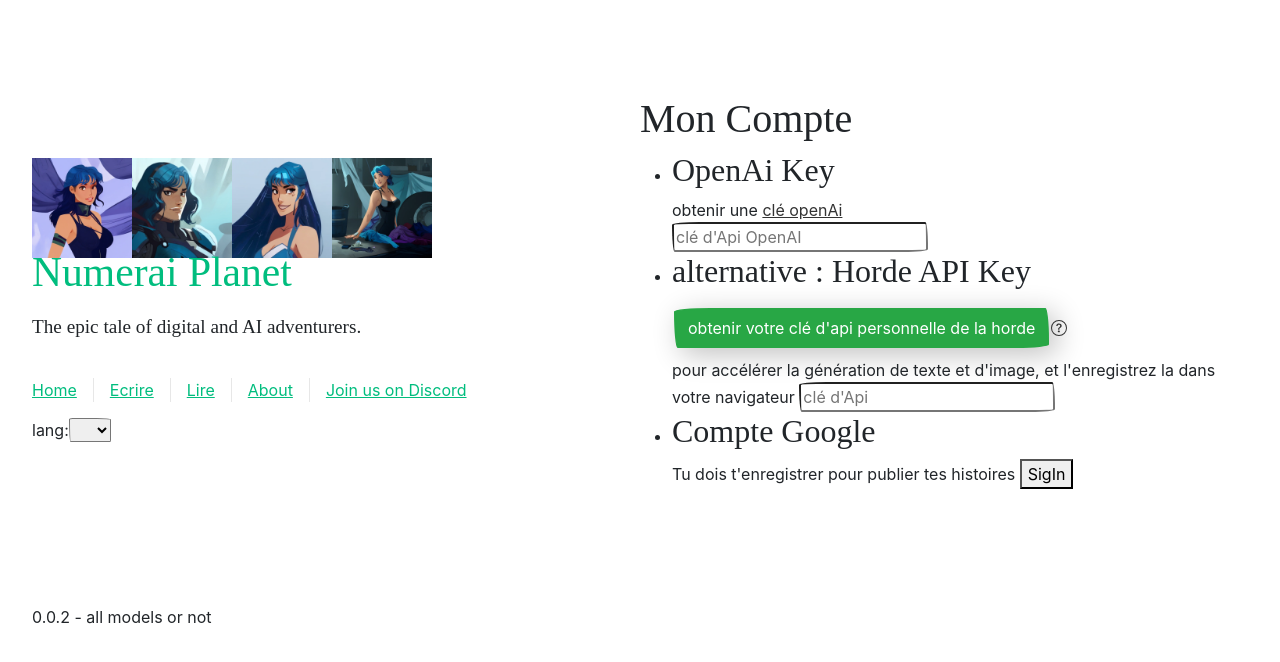
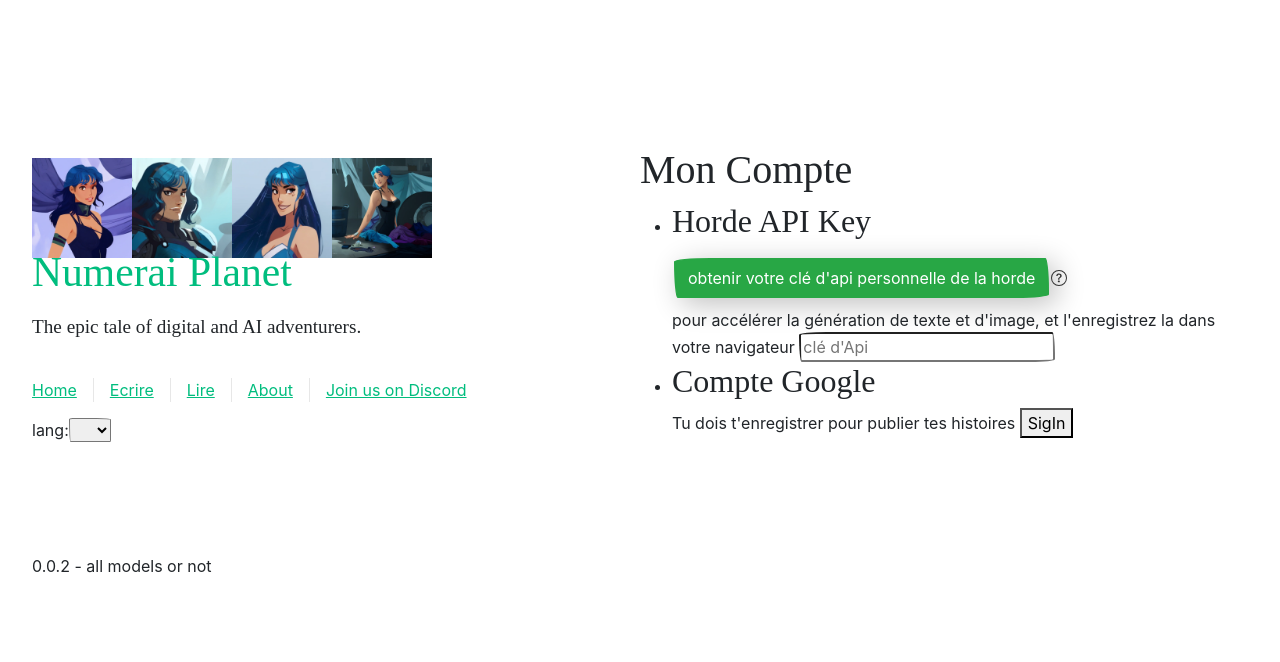
Before and after one commit to scenaristeur/numerai, a Vue app: page /user in a window 1280 px wide. Shown: the top 662 px of the page. Built offline with nearby package versions, Linux system fonts and the light colour scheme; no server answers; a web font is replaced by a local one.

Commit message:
hide openai

```diff
--- a/src/views/MonCompte.vue
+++ b/src/views/MonCompte.vue
@@ -2,14 +2,14 @@
     <div>
         <h1>Mon Compte</h1>
         <ul>
-            <li>
+            <!-- <li>
                 <h2>OpenAi Key</h2>
                 obtenir une <a href="https://platform.openai.com/account/api-keys" target="_blank">clé openAi</a><br>
                 <input id="openai_api_input" placeholder="clé d'Api OpenAI" v-model="newOpenAiApi" autocomplete="off"
                     @change="changeOpenAiApi" />
-            </li>
+            </li> -->
             <li>
-                <h2>alternative : Horde API Key</h2>
+                <h2>Horde API Key</h2>
                 <HordeApi />
             </li>
             <li>
```
